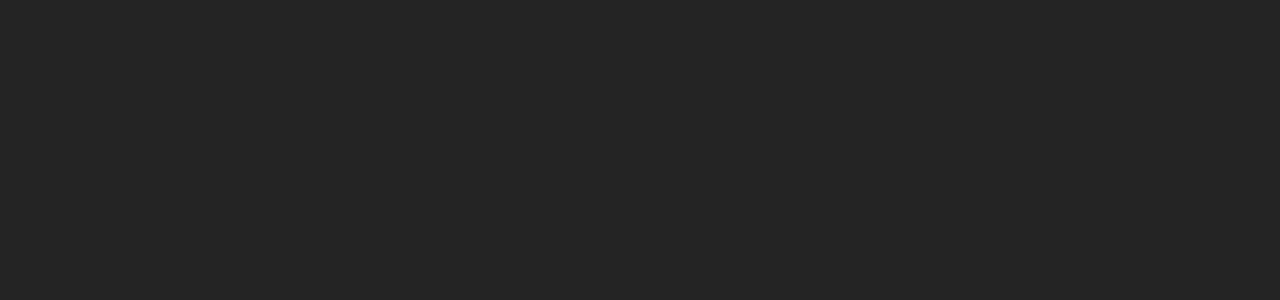
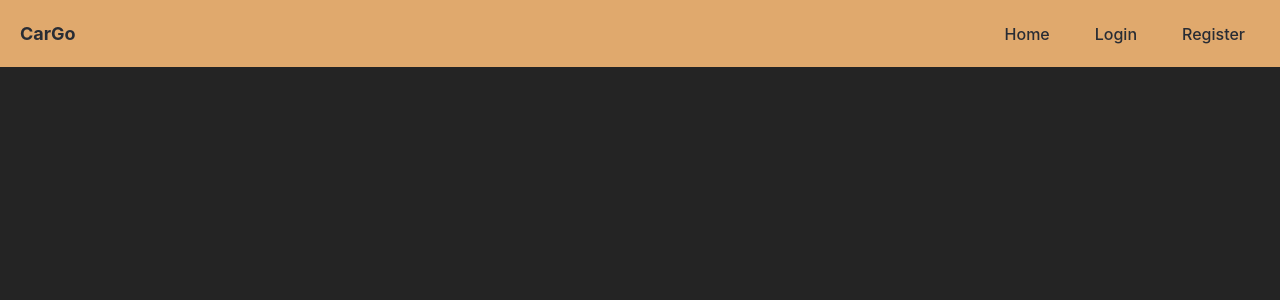
Before and after one commit to filip7557/car-rental-webapp, a React (Vite) app in the folder Frontend/CarGo/: page /damageReport/1 in a window 1280 px wide. Before the commit this address had no page. Shown: the top 300 px of the page. Built offline with nearby package versions, Linux system fonts and the light colour scheme.

Commit message:
﻿DamageReport empty page

```diff
--- a/Frontend/CarGo/src/App.jsx
+++ b/Frontend/CarGo/src/App.jsx
@@ -13,6 +13,7 @@
 import ProfilePage from "./pages/ProfilePage/ProfilePage";
 import RegisterPage from "./pages/RegisterPage/RegisterPage";
 import AddVehiclePage from "./pages/VehiclePage/AddVehiclePage.jsx";
+import DamageReportPage from "./pages/DamageReportPage/DamageReportPage.jsx";
 
 function App() {
   return (
@@ -33,6 +34,7 @@
         path="/vehicle-maintenance/:vehicleId"
         element={<CompanyVehicleMaintenancePage />}
       />
+      <Route path="/damageReport/:id" element={<DamageReportPage />} />
     </Routes>
   );
 }
--- /dev/null
+++ b/Frontend/CarGo/src/pages/DamageReportPage/DamageReportPage.jsx
@@ -0,0 +1,22 @@
+import { useState, useEffect } from 'react'
+import { useParams } from 'react-router-dom'
+import './DamageReportPage.css'
+
+import NavBar from '../../components/NavBar/NavBar'
+
+function DamageReportPage() {
+
+    const [companyVehicle, setCompanyVehicle] = useState({})
+    const { id } = useParams();
+
+    return (
+        <div>
+            <NavBar />
+            <div className='damageReportPage'>
+
+            </div>
+        </div>
+    )
+}
+
+export default DamageReportPage
```
Also changed, not shown: Frontend/CarGo/src/pages/DamageReportPage/DamageReportPage.css (added).
